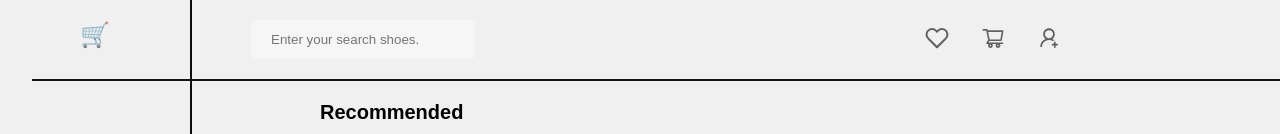
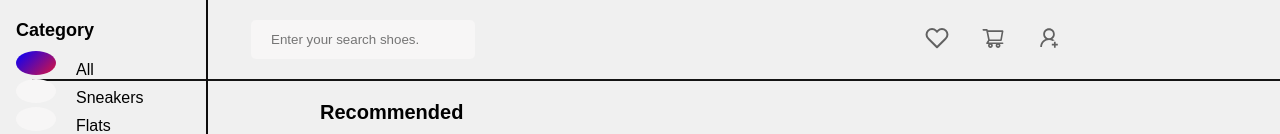
Before and after one commit to Washiy-Codes/E-Commerce-Shoe-Filtering-App, a React (Vite) app: page / in a window 1280 px wide. Shown: the top 134 px of the page. Built offline with nearby package versions, Linux system fonts and the light colour scheme.

Commit message:
feat: compose sidebar with category, price, and color filters

```diff
--- a/src/Sidebar/Sidebar.css
+++ b/src/Sidebar/Sidebar.css
@@ -1,19 +1,12 @@
 .sidebar {
   width: 15%;
   position: fixed;
-  min-width:100px;
-  height: 100%;
+  min-width:75px;
+  height: 100vh;
   border-right: 2px solid #0e0d0d;
   z-index: 3;
   display: flex;
   flex-direction: column;
-  align-items: center;
+  align-items: left;
+  margin-left: 1rem;
 }
-
-.logo-container {
-  margin-bottom: 4rem;
-}
-
-.logo-container h1 {
-  margin-top: 1.3rem;
-}
--- a/src/Sidebar/Sidebar.jsx
+++ b/src/Sidebar/Sidebar.jsx
@@ -6,9 +6,6 @@ const Sidebar = ({ handleChange }) => {
   return (
     <>
      <section className="sidebar">
-       <div className="logo-container">
-         <h1>🛒</h1>
-       </div>
        <Category handleChange={handleChange} />
        <Price handleChange={handleChange} />
        <Color handleChange={handleChange} />
```
